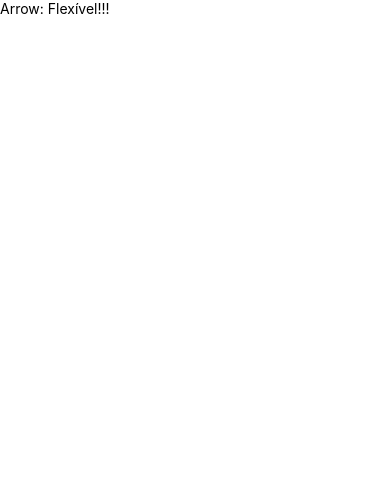
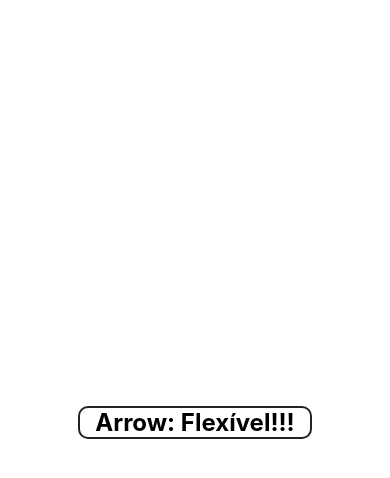
Before and after one commit to feliperiboldi/curso-react-native, a React Native app in the folder exercicios/: screen / in a window 390 px wide. Shown: the top 478 px of the page. Built offline with nearby package versions, Linux system fonts and the light colour scheme.

Commit message:
Criação de Estilo

```diff
--- a/exercicios/src/App.js
+++ b/exercicios/src/App.js
@@ -6,9 +6,17 @@
 export default class App extends Component {
     render() {
         return(
-            <View>
+            <View style={styles.container}>
                 <Simples texto="Flexível!!!" />
             </View>
         );
     }
 }
+
+const styles = StyleSheet.create({
+    container: {
+        flex: 1,
+        justifyContent: 'center',
+        alignItems: 'center'
+    }
+});
--- a/exercicios/src/componentes/Simples.js
+++ b/exercicios/src/componentes/Simples.js
@@ -1,8 +1,10 @@
 import React from 'react';
 import { Text } from 'react-native';
+
+import Padrao from './../estilo/Padrao';
 
 // export default function(props) {
 //     return <Text>{props.texto}</Text>;
 // }
 
-export default props => <Text>Arrow: {props.texto}</Text>;
+export default props => <Text style={Padrao.ex}>Arrow: {props.texto}</Text>;
--- /dev/null
+++ b/exercicios/src/estilo/Padrao.js
@@ -0,0 +1,13 @@
+import { StyleSheet } from 'react-native';
+
+export default StyleSheet.create({
+    ex: {
+        paddingHorizontal: 15,
+        marginVertical: 5,
+        borderRadius: 10,
+        borderWidth: 2,
+        borderColor: '#222',
+        fontSize: 24,
+        fontWeight: 'bold'
+    }
+});
```
